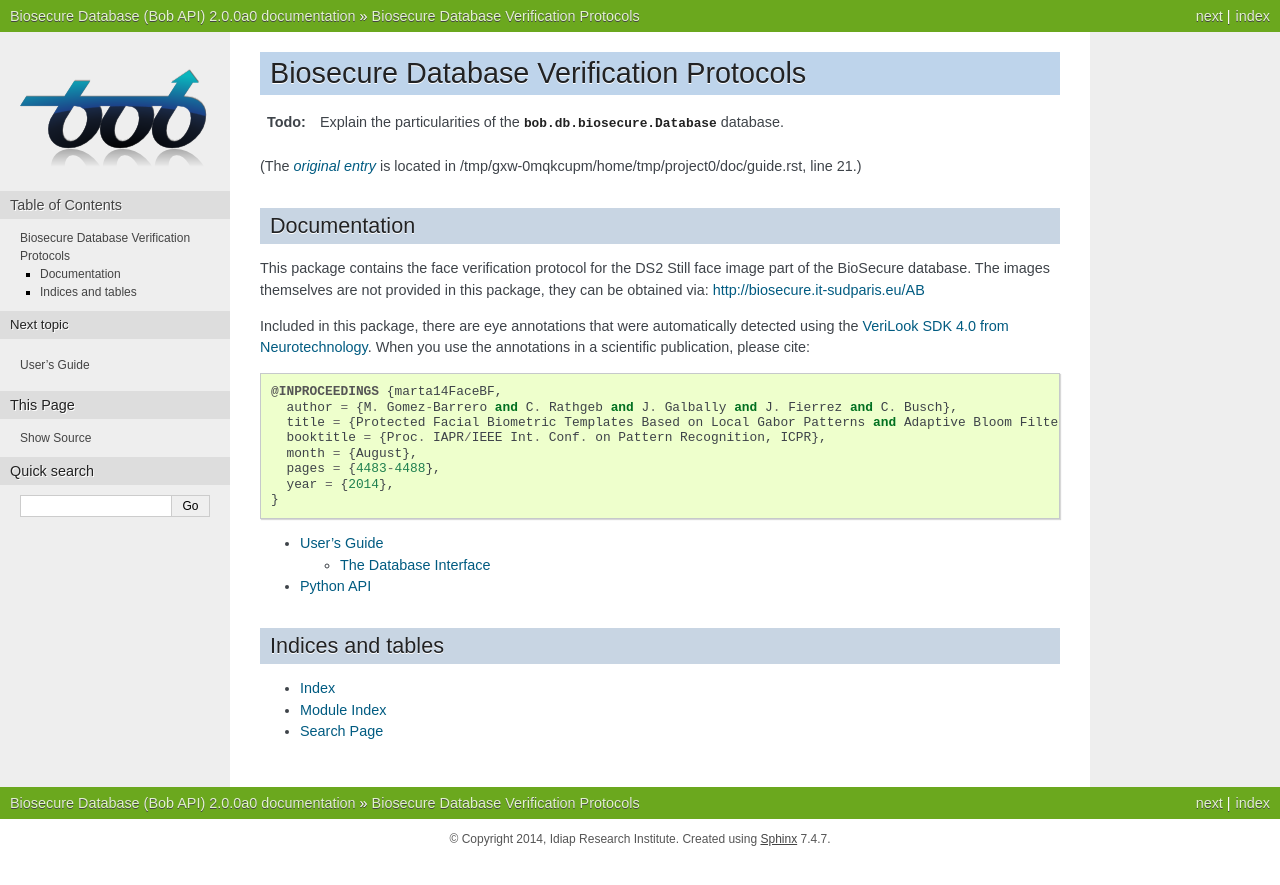
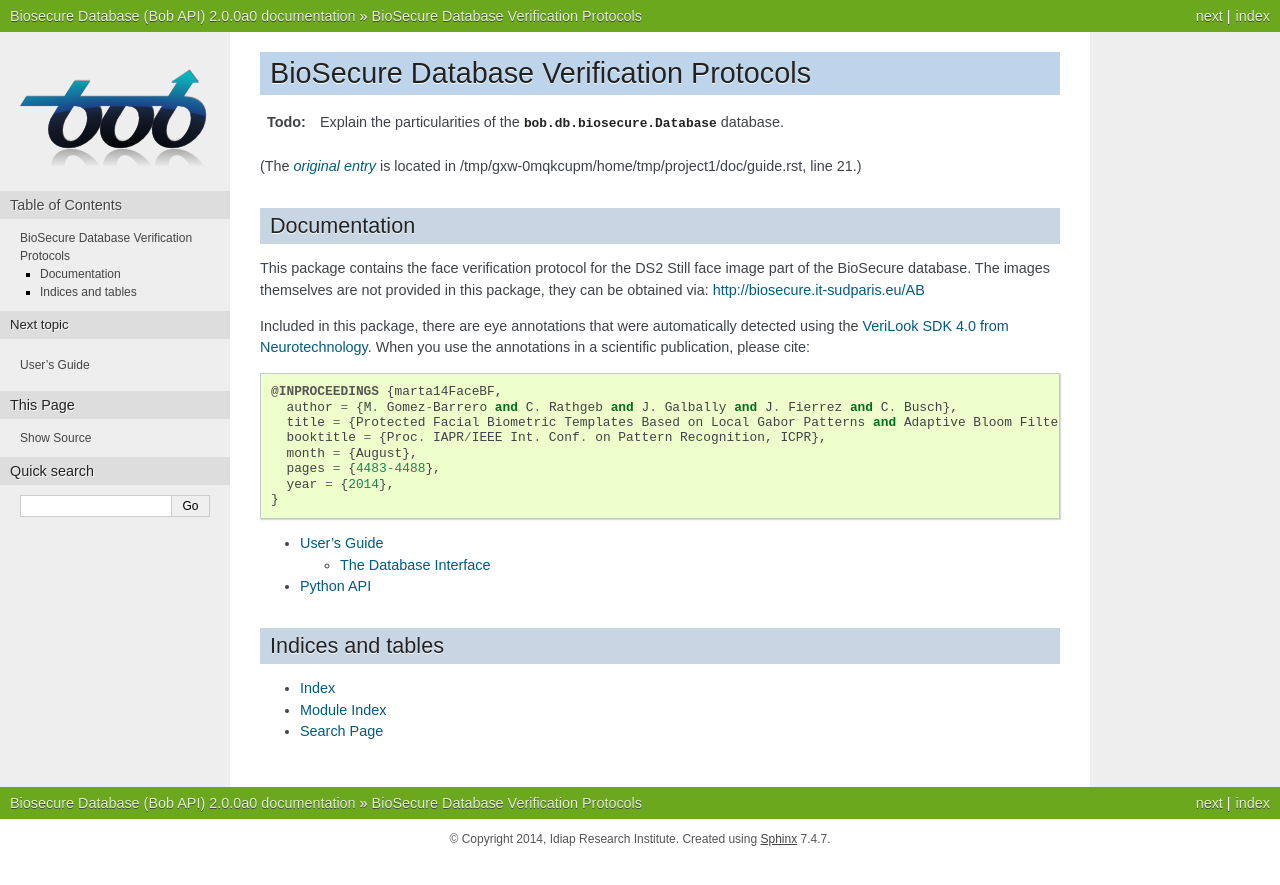
Before and after one commit to bioidiap/bob.db.biosecure, a Sphinx documentation site: the page built from doc/index.rst, in a window 1280 px wide. Shown: the top 885 px of the page. Built offline with Sphinx 7.4.7, drawn with Linux system fonts in a browser that asks for light colours; formulas are drawn with MathJax 3; part of the change alters nothing that is shown.

```diff
--- a/doc/index.rst
+++ b/doc/index.rst
@@ -2,8 +2,10 @@
 .. @author: Manuel Guenther <Manuel.Guenther@idiap.ch>
 .. @date:   Tue Aug 26 09:42:18 CEST 2014
 
+.. _bob.db.biosecure:
+
 ===========================================
- Biosecure Database Verification Protocols
+ BioSecure Database Verification Protocols
 ===========================================
 
 .. todolist::
```
Also changed, not shown: .travis.yml.
